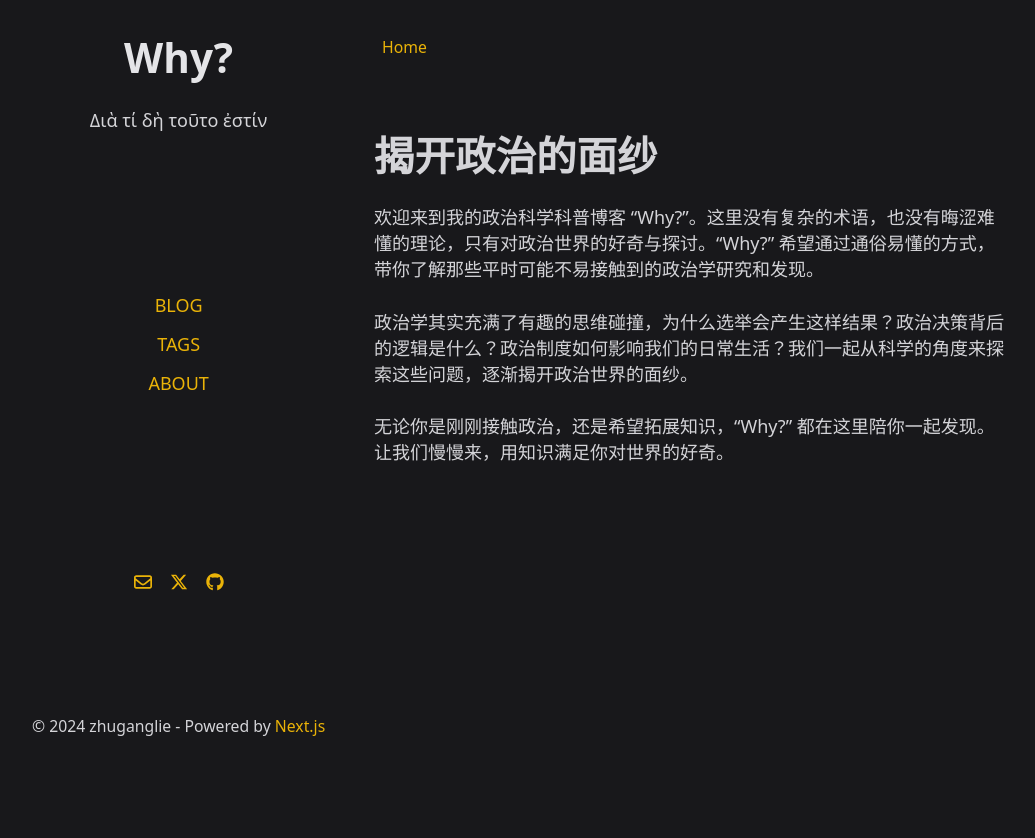
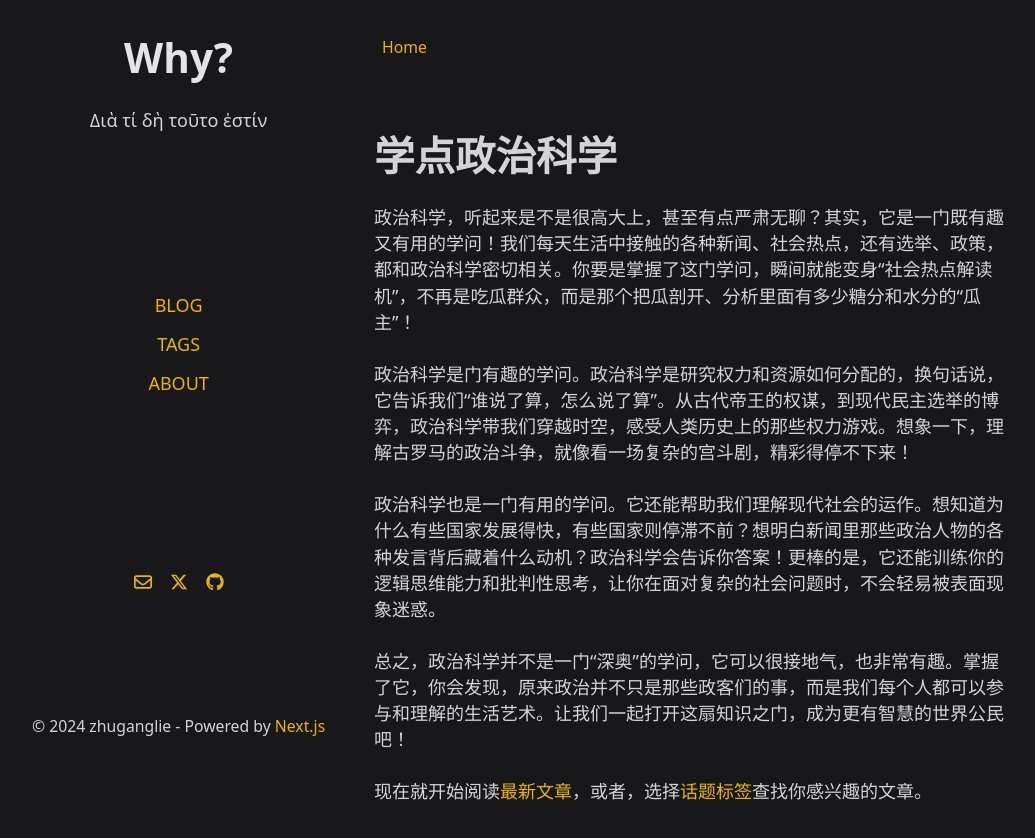
Before and after one commit to zhuganglie/newapp, a Next.js app: page / in a window 1280 px wide. Shown: the top 838 px of the page, without its empty margins (4-1039 px from the left). Before the commit the page ends 800 px from the top, so only its background shows below. Built offline with nearby package versions, Linux system fonts and the light colour scheme.

Commit message:
update home page

```diff
--- a/src/app/about/page.js
+++ b/src/app/about/page.js
@@ -3,10 +3,10 @@ export default function AboutPage() {
     <div>
       <h1>关于我</h1>
       <hr></hr>
-   <p>Hi there! I'm just a middle-aged guy who still believes he's got a few good years left in him. By day, I am an educator, the kind that never really stopped being a student. I have spent a lifetime reading social sciences, which has given me just enough knowledge to be dangerous at dinner parties. When I'm not trying to figure out how the world works, you can find me pedaling around on my bike, pretending I'm training for the Tour de France (spoiler: I am not). </p>
-<p>I'm also a grassroots leader in my local community, which mostly means I am good at nodding and saying, “That is a great idea!” to anyone who has one. My hobbies? Let us see, I am hooked on the game of Go, which I still can not seem to win against the computer, but hey, it is the thought that counts, right? I dabble in coding too—nothing fancy, just enough to make my laptop think I'm smarter than I actually am. </p>
+   <p>Hi there! I am just a middle-aged guy who still believes he has got a few good years left in him. By day, I am an educator, the kind that never really stopped being a student. I have spent a lifetime reading social sciences, which has given me just enough knowledge to be dangerous at dinner parties. When I am not trying to figure out how the world works, you can find me pedaling around on my bike, pretending I am training for the Tour de France (spoiler: I am not). </p>
+<p>I am also a grassroots leader in my local community, which mostly means I am good at nodding and saying, “That is a great idea!” to anyone who has one. My hobbies? Let us see, I am hooked on the game of Go, which I still can not seem to win against the computer, but hey, it is the thought that counts, right? I dabble in coding too—nothing fancy, just enough to make my laptop think I am smarter than I actually am. </p>
 
-<p>When it comes to cooking, I like to believe I am a culinary genius, but the smoke detector would probably disagree. At the end of the day, I'm just a simple, stupid person trying to keep things pleasant and optimistic, even if that means persevering through a few burnt meals and bad code. Life is a journey, and I am just here for the ride—preferably on two wheels.</p>
+<p>When it comes to cooking, I like to believe I am a culinary genius, but the smoke detector would probably disagree. At the end of the day, I am just a simple, stupid person trying to keep things pleasant and optimistic, even if that means persevering through a few burnt meals and bad code. Life is a journey, and I am just here for the ride—preferably on two wheels.</p>
 
 
       <p>Back to <a href="/">Home</a></p>
--- a/src/app/page.js
+++ b/src/app/page.js
@@ -3,11 +3,12 @@
 export default async function HomePage() {
   return (
     <div>
-      <h1>揭开政治的面纱</h1>
-      <p>欢迎来到我的政治科学科普博客 “Why?”。这里没有复杂的术语，也没有晦涩难懂的理论，只有对政治世界的好奇与探讨。“Why?” 希望通过通俗易懂的方式，带你了解那些平时可能不易接触到的政治学研究和发现。</p>
-      <p>政治学其实充满了有趣的思维碰撞，为什么选举会产生这样结果？政治决策背后的逻辑是什么？政治制度如何影响我们的日常生活？我们一起从科学的角度来探索这些问题，逐渐揭开政治世界的面纱。</p>
-      <p>无论你是刚刚接触政治，还是希望拓展知识，“Why?” 都在这里陪你一起发现。让我们慢慢来，用知识满足你对世界的好奇。</p>
-
+      <h1>学点政治科学</h1>
+      <p>政治科学，听起来是不是很高大上，甚至有点严肃无聊？其实，它是一门既有趣又有用的学问！我们每天生活中接触的各种新闻、社会热点，还有选举、政策，都和政治科学密切相关。你要是掌握了这门学问，瞬间就能变身“社会热点解读机”，不再是吃瓜群众，而是那个把瓜剖开、分析里面有多少糖分和水分的“瓜主”！</p>
+      <p>政治科学是门有趣的学问。政治科学是研究权力和资源如何分配的，换句话说，它告诉我们“谁说了算，怎么说了算”。从古代帝王的权谋，到现代民主选举的博弈，政治科学带我们穿越时空，感受人类历史上的那些权力游戏。想象一下，理解古罗马的政治斗争，就像看一场复杂的宫斗剧，精彩得停不下来！</p>
+      <p>政治科学也是一门有用的学问。它还能帮助我们理解现代社会的运作。想知道为什么有些国家发展得快，有些国家则停滞不前？想明白新闻里那些政治人物的各种发言背后藏着什么动机？政治科学会告诉你答案！更棒的是，它还能训练你的逻辑思维能力和批判性思考，让你在面对复杂的社会问题时，不会轻易被表面现象迷惑。</p>
+      <p>总之，政治科学并不是一门“深奥”的学问，它可以很接地气，也非常有趣。掌握了它，你会发现，原来政治并不只是那些政客们的事，而是我们每个人都可以参与和理解的生活艺术。让我们一起打开这扇知识之门，成为更有智慧的世界公民吧！</p>
+      <p>现在就开始阅读<a href="https://zhuganglie.vercel.app/posts">最新文章</a>，或者，选择<a href="https://zhuganglie.vercel.app/tags">话题标签</a>查找你感兴趣的文章。</p>
     </div>
   );
 }
```
